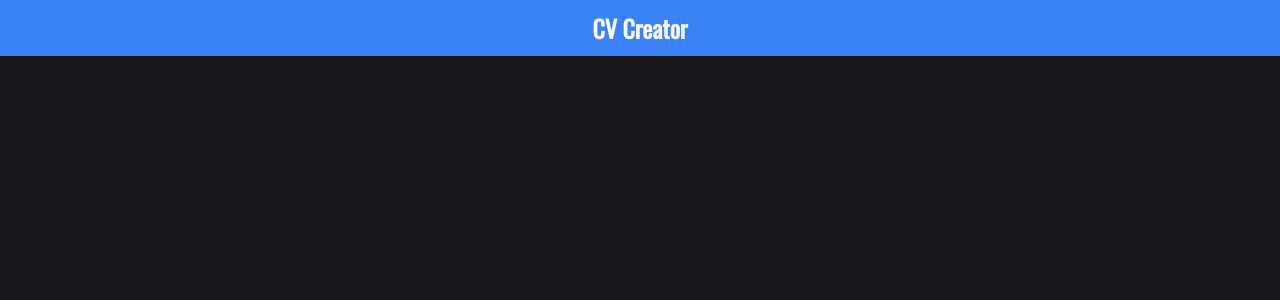
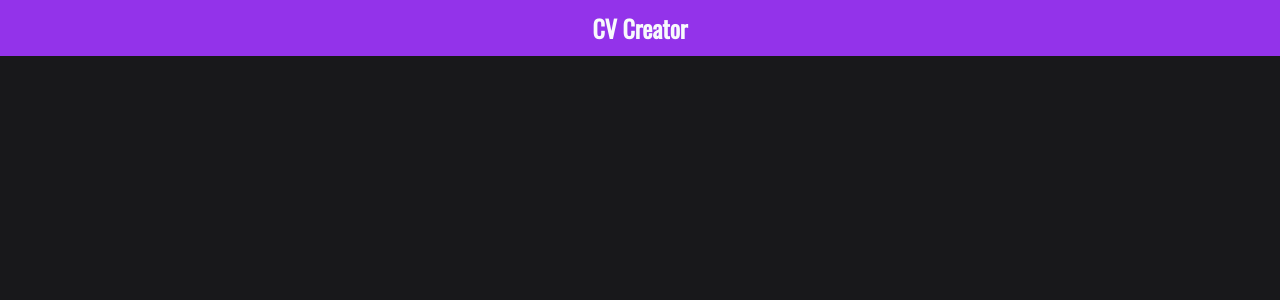
Before and after one commit to thantko20/cv-builder, a React (Create React App) app: page / in a window 1280 px wide. Shown: the top 300 px of the page. Built offline with nearby package versions, Linux system fonts and the light colour scheme.

Commit message:
Add styling

```diff
--- a/src/components/Header/Header.js
+++ b/src/components/Header/Header.js
@@ -3,8 +3,10 @@ import React, { Component } from 'react';
 class Header extends Component {
   render() {
     return (
-      <header className='bg-blue-500 py-3 px-3 flex justify-center text-slate-50'>
-        <h1 className='text-2xl font-bold font-oswald'>CV Creator</h1>
+      <header className='bg-purple-600 py-3 px-3 flex justify-center text-slate-50'>
+        <h1 className='text-2xl font-bold font-oswald hover:text-purple-300'>
+          <a href='/'>CV Creator</a>
+        </h1>
       </header>
     );
   }
```
